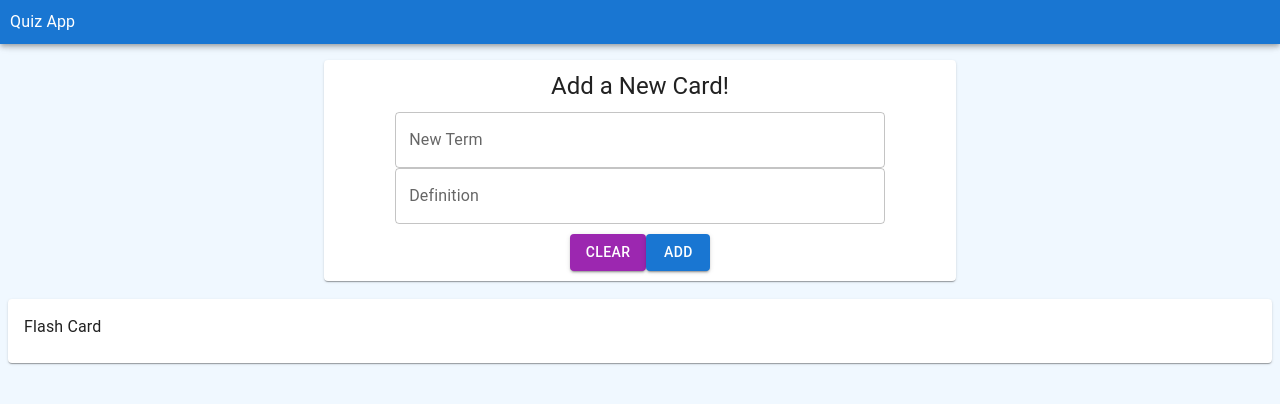
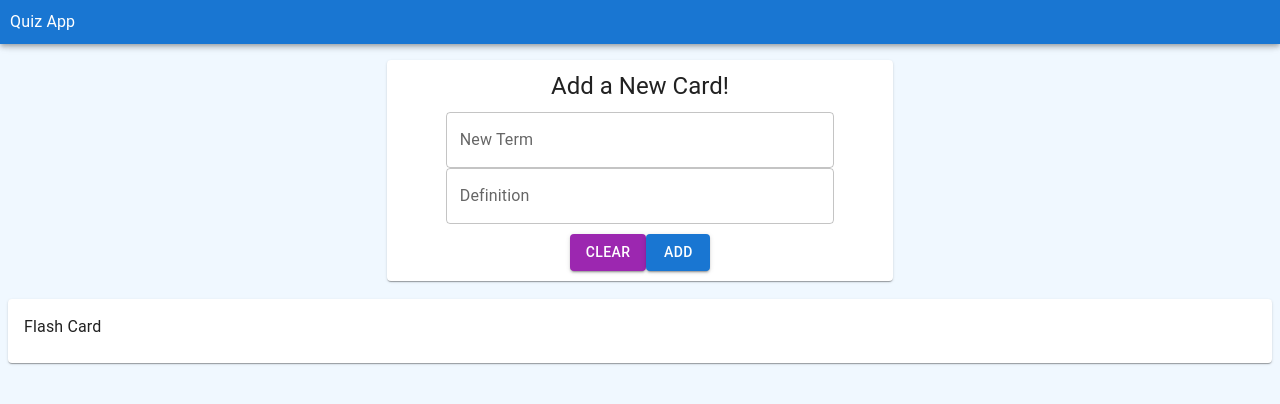
Before and after one commit to gnepo001/MERN_flashcard_app, a React (Create React App) app in the folder frontend/: page / in a window 1280 px wide. Shown: the top 404 px of the page. Built offline with nearby package versions, Linux system fonts and the light colour scheme.

Commit message:
styling changed for form

```diff
--- a/frontend/src/components/AddCardForm/styles.js
+++ b/frontend/src/components/AddCardForm/styles.js
@@ -11,7 +11,8 @@ export default makeStyles((theme) => ({
   },
   paper: {
     margin: "auto",
-    width: "50%",
+    width: "40%",
+    backgroundColor: "red",
   },
   title: {
     margin: "auto",
```
